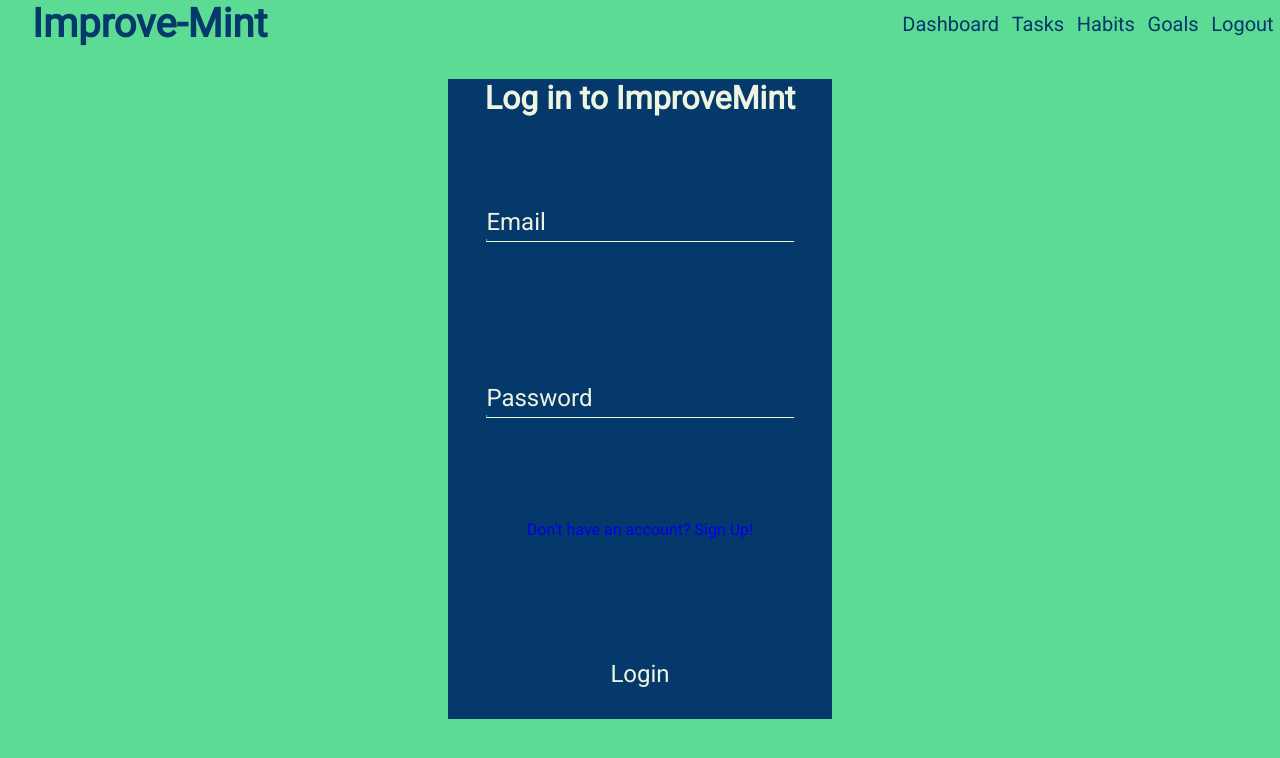
After one commit to ReezanVisram/ImproveMint, a Flask app: page /user/login in a window 1280 px wide. The commit adds this page. Shown: the top 758 px of the page. Run offline with Flask 2, Linux system fonts and the light colour scheme; parts of the project's set-up code (start-up, migrations or seed data) failed here and were passed over.

Commit message:
Finished login system

```diff
--- /dev/null
+++ b/app/Blueprints/User/pages/dashboard.html
@@ -0,0 +1,5 @@
+{% extends "base.html" %}
+
+{% block content %}
+    <h1>Welcome {{ name }}</h1>
+{% endblock content %}
--- /dev/null
+++ b/app/Blueprints/User/pages/login.html
@@ -0,0 +1,38 @@
+{% extends "base.html" %}
+
+{% block content %}
+
+<div class="login-form-container">
+  <div class="home-signup-form-container">
+    <div class="get-started-container">
+        <h1>Log in to ImproveMint</h1>
+    </div>
+
+    <form action="/user/loginData" method="POST">
+        <div class="email-div">
+            <input type="text" name="email" required autocomplete="noemail" />
+            <label for="email" class="label-email">
+                <span class="content-email">Email</span>
+            </label>
+        </div>
+
+        <div class="password-div">
+            <input type="password" name="password" required autocomplete="off" />
+            <label for="password" class="label-password">
+                <span class="content-password">Password</span>
+            </label>
+        </div>
+
+        <a href="/user/signUp">Don't have an account? Sign Up!</a>
+
+        <input type="submit" value="Login" class="form-submit-button" />
+    </form>
+  </div>
+
+  {% if error %}
+    <p>{{ error }}</p>
+  {% endif %}
+
+  </div>
+  {% endblock content %}
+</div>
--- a/app/Blueprints/User/pages/signUp.html
+++ b/app/Blueprints/User/pages/signUp.html
@@ -6,7 +6,7 @@
       <h1>Welcome to ImproveMint</h1>
     </div>
 
-    <form action="/user/signUpDataRoute" method="POST">
+    <form action="/user/signUpData" method="POST">
       <div class="name-div">
         <input type="text" name="name" required autocomplete="noname" />
         <label for="name" class="label-name">
@@ -28,7 +28,7 @@
         </label>
       </div>
 
-      <a>Already have an account? Log in</a>
+      <a href="/user/login">Already have an account? Log in</a>
 
       <input type="submit" value="Sign Up" class="form-submit-button" />
     </form>
--- a/app/Blueprints/User/routes.py
+++ b/app/Blueprints/User/routes.py
@@ -1,4 +1,4 @@
-from flask import Blueprint, redirect, render_template, request, url_for
+from flask import Blueprint, redirect, render_template, request, url_for, session
 from app.Models.User import User
 from app.Models import db
 from werkzeug.security import generate_password_hash, check_password_hash
@@ -6,26 +6,44 @@ from werkzeug.security import generate_password_hash, check_password_hash
 userBlueprint = Blueprint('userBlueprint', __name__,
                           template_folder='pages', static_folder='static')
 
-@userBlueprint.route('/signUp', methods=["GET"])
+@userBlueprint.route('/signUp', methods=["GET", "POST"])
 def signUpRoute():
-    return render_template('signUp.html')
+    return render_template('signUp.html', error=request.args.get('error'))
 
-@userBlueprint.route('/signUpDataRoute', methods=["POST"])
+@userBlueprint.route('/signUpData', methods=["POST"])
 def signUpDataRoute():
     if (User.query.filter_by(email=request.form['email']).first()):
-        return render_template('signUp.html', error='A user with that email already exists.')
+        return redirect(url_for('userBlueprint.signUpRoute', error='Email Exists'))
+
+    u = User(username=request.form['name'], email=request.form['email'], password=generate_password_hash(request.form['password'], method='sha256'))
+    db.session.add(u)
+    db.session.commit()
 
 
-    print('Name sent is ' + request.form['name'])
-    print('Email sent is ' + request.form['email'])
-    print('Password sent is ' + request.form['password'])
+    return redirect(url_for('userBlueprint.loginRoute', error=None))
 
-    try:
-        u = User(username=request.form['name'], email=request.form['email'], password=generate_password_hash(request.form['password'], method='sha256'))
-        db.session.add(u)
-        db.session.commit()
+@userBlueprint.route('/login', methods=["GET", "POST"])
+def loginRoute():
+    return render_template('login.html', error=request.args.get('error'))
 
-    except Exception as e:
-        return render_template('signUp.html', error=e)
+@userBlueprint.route('/loginData', methods=["POST"])
+def loginDataRoute():
+    currUser = User.query.filter_by(email=request.form['email']).first()
+    if (currUser):
+        if (check_password_hash(currUser.password, request.form['password'])):
+            session['id'] = currUser.id
+            return redirect(url_for('userBlueprint.dashboardRoute'))
 
+        return redirect(url_for('userBlueprint.loginRoute', error='Incorrect Password'))
+
+    return redirect(url_for('userBlueprint.loginRoute', error='Incorrect Email'))
+
+@userBlueprint.route('/logout')
+def logoutRoute():
+    session['id'] = None
     return redirect(url_for('homeRoute'))
+
+@userBlueprint.route('/dashboard')
+def dashboardRoute():
+    currUser = User.query.filter_by(id=session['id']).first()
+    return render_template('dashboard.html', name=currUser.username)
--- /dev/null
+++ b/app/static/login.css
@@ -0,0 +1,6 @@
+.login-form-container {
+    width: 100%;
+    height: 80vh;
+    display: flex;
+    justify-content: space-around;
+}
--- a/app/templates/base.html
+++ b/app/templates/base.html
@@ -6,9 +6,10 @@
     <link rel="stylesheet" href="{{ url_for('static', filename='base.css') }}">
     <link rel="stylesheet" href="{{ url_for('static', filename='home.css') }}">
     <link rel="stylesheet" href="{{ url_for('static', filename='signUp.css') }}">
+    <link rel="stylesheet" href="{{ url_for('static', filename='login.css') }}">
 {% endblock styles %}
 
-
+{% include "header.html" %}
 
 {% block content %}
 {% endblock content %}
--- a/app/templates/header.html
+++ b/app/templates/header.html
@@ -4,8 +4,17 @@
         <div class="spacer"></div>
         <div>
             <ul>
-                <li><a class="header-link" href="/user/signUp">Sign Up</a></li>
-                <li><a class="header-link" href="/user/login" class="login-link">Login</a></li>
+                {% if session['id'] is none %}
+                    <li><a class="header-link" href="/user/signUp">Sign Up</a></li>
+                    <li><a class="header-link login-link" href="/user/login">Login</a></li>
+
+                 {% else %}
+                    <li><a class="header-link" href="/dashboard">Dashboard</a></li>
+                    <li><a class="header-link" href="/task">Tasks</a></li>
+                    <li><a class="header-link" href="/habit">Habits</a></li>
+                    <li><a class="header-link" href="/goal">Goals</a></li>
+                    <li><a class="header-link login-link" href="/user/logout">Logout</a></li>
+                {% endif %}
             </ul>
         </div>
     </nav>
--- a/app/templates/home.html
+++ b/app/templates/home.html
@@ -1,6 +1,6 @@
 {% extends "base.html" %}
 
-{% include "header.html" %}
+
 
 {% block content %}
     <div class="content-container">
```
